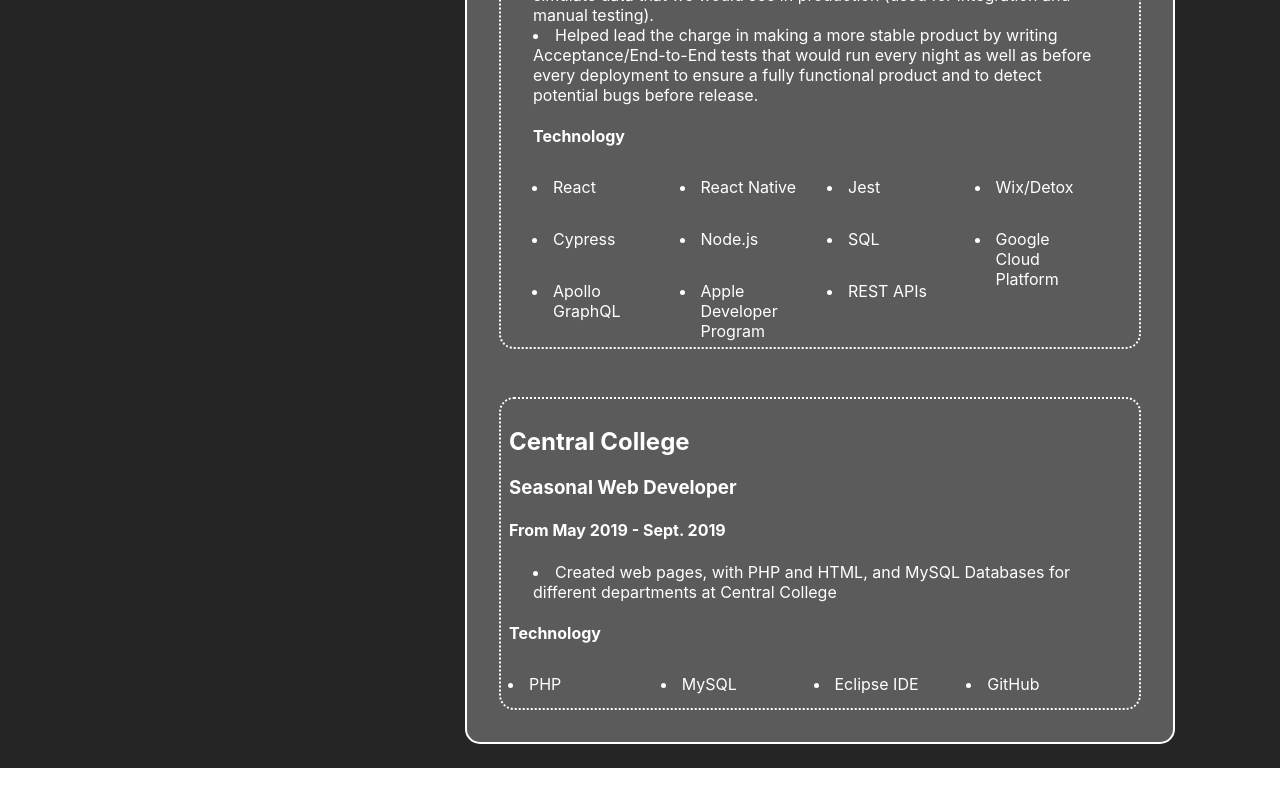
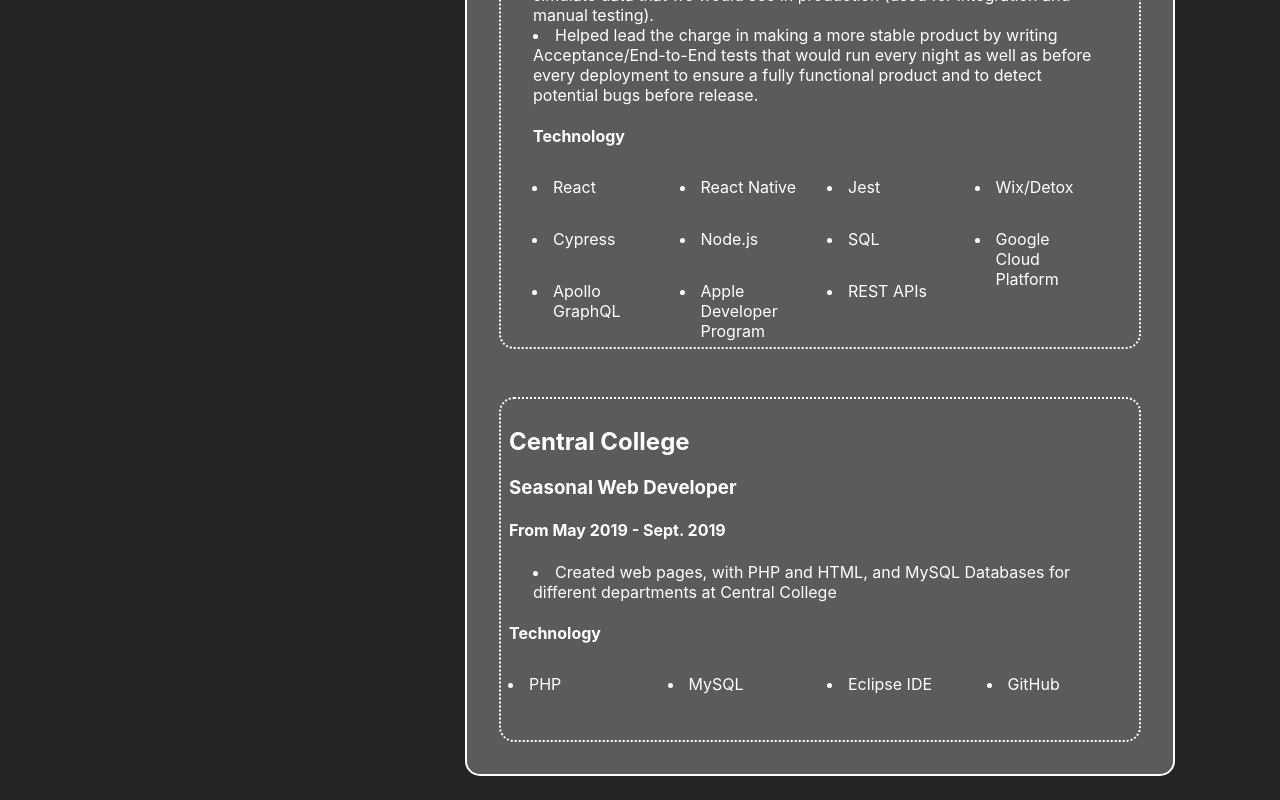
Before and after one commit to daltonehret3/personal-website, a React (Create React App) app: page /about in a window 1280 px wide. Shown: the part 2203-3003 px from the top of the page. Before the commit the page ends 2971 px from the top, so only its background shows below. Built offline with nearby package versions, Linux system fonts and the light colour scheme.

Commit message:
Switched to StyledUL

```diff
--- a/src/components/about/Employment.jsx
+++ b/src/components/about/Employment.jsx
@@ -27,20 +27,11 @@
             ))}
         </p>
         <h4>{'Technology'}</h4>
-        <ul
-            data-testid={'tech-used'}
-            style={{
-                display: 'grid',
-                gridAutoRows: '20px',
-                gridGap: '5px',
-                gridTemplateColumns: 'repeat(auto-fit, minmax(100px, 1fr))',
-                paddingLeft: '16px',
-            }}
-        >
+        <StyledUL data-testid={'tech-used'}>
             {props.Technology.map((item, i) => (
                 <StyledList key={`${item}-${i}`}>{item}</StyledList>
             ))}
-        </ul>
+        </StyledUL>
     </DottedBorderedDiv>
 );
 
```
